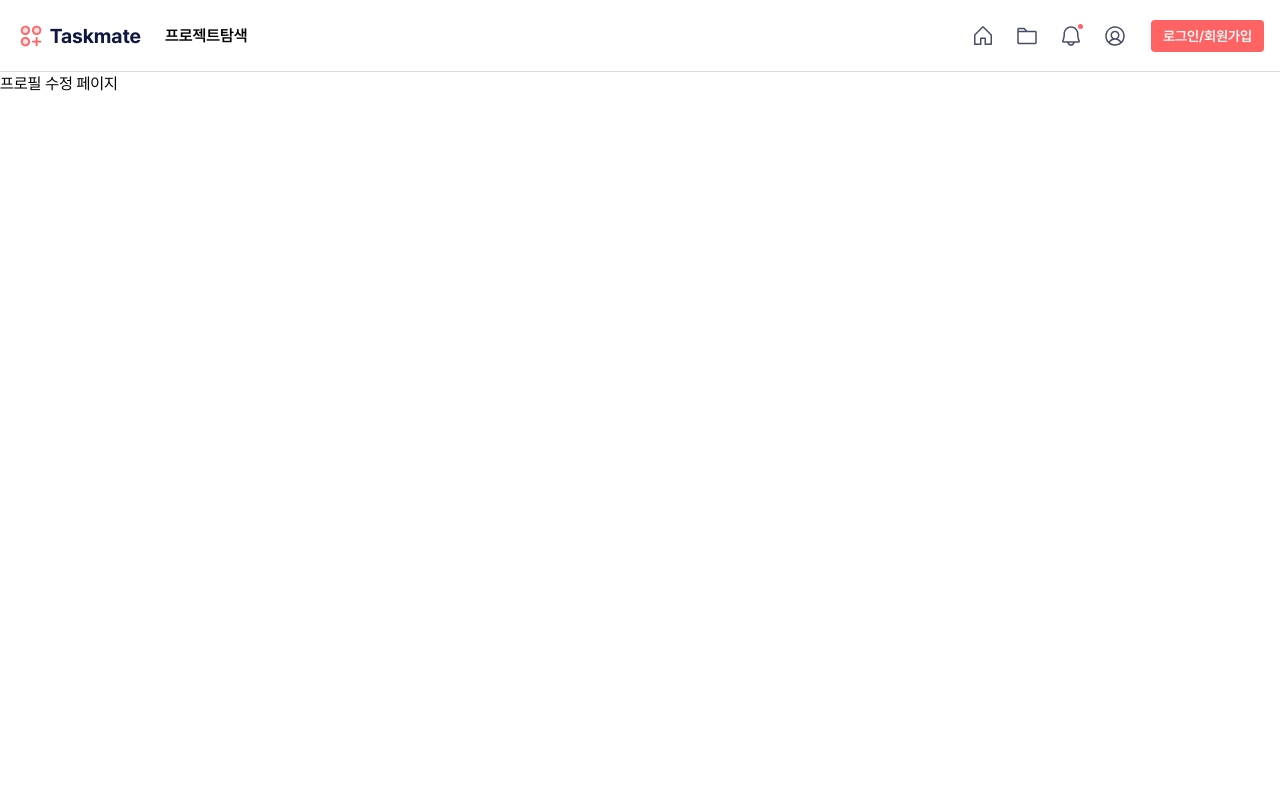
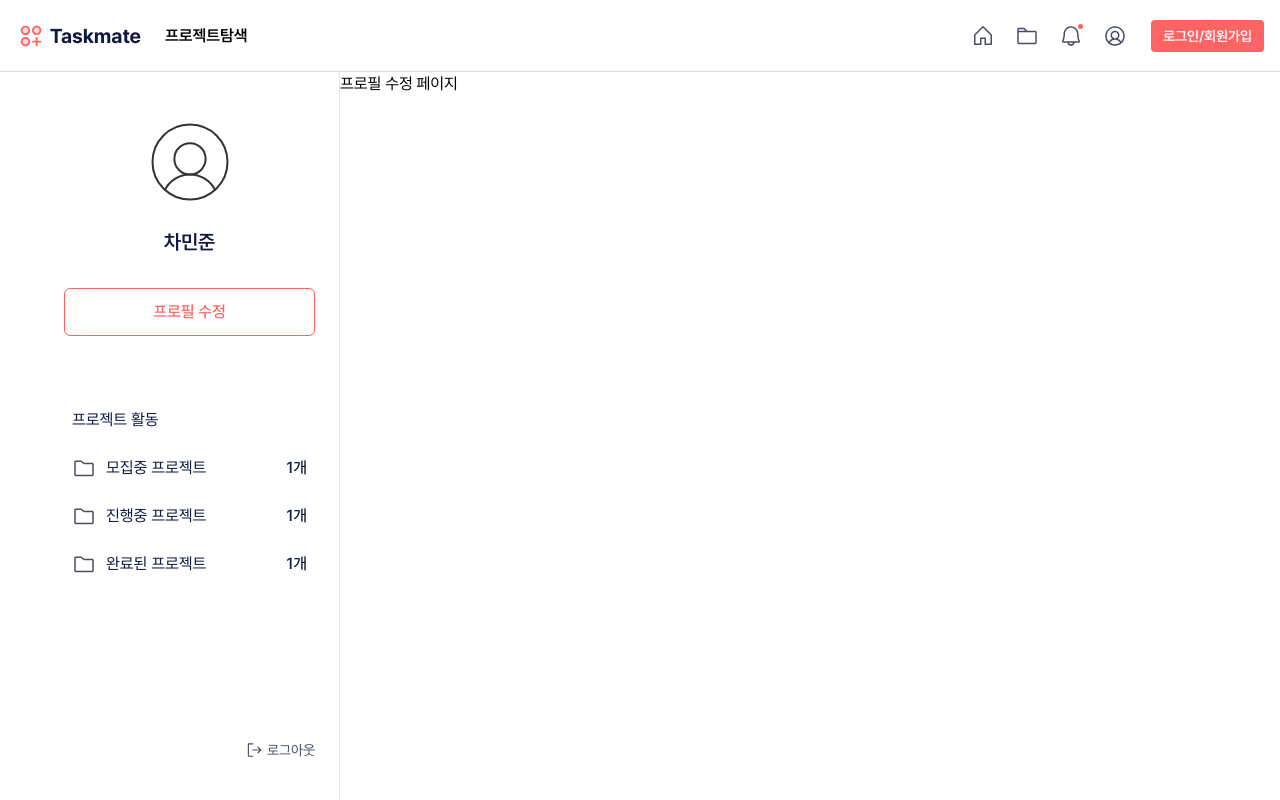
Before and after one commit to Idea-Hive/client, a Next.js app: page /mypage/profile/edit in a window 1280 px wide. Built offline with nearby package versions, Linux system fonts and the light colour scheme; no server answers.

Commit message:
프로필 수정 페이지 작업중

```diff
--- /dev/null
+++ b/src/app/(afterLogin)/mypage/profile/_component/LNB.tsx
@@ -0,0 +1,109 @@
+"use client";
+
+import Button from "@/components/Button";
+
+export default function LNB() {
+    return (
+        <div className="w-[300px] h-[calc(100vh-72px)] bg-white border-r border-n300 py-10 px-6 flex flex-col justify-between">
+            <div className="flex flex-col gap-[60px]">
+                <Profile />
+                <ProjectMenus />
+            </div>
+            <Footer />
+        </div>
+    );
+}
+
+const Profile = () => {
+    return (
+        <div>
+            <div className="w-full flex justify-center mb-4">
+                <svg width="100" height="100" viewBox="0 0 100 100" fill="none" xmlns="http://www.w3.org/2000/svg">
+                    <path
+                        d="M50 87.5C70.7107 87.5 87.5 70.7107 87.5 50C87.5 29.2893 70.7107 12.5 50 12.5C29.2893 12.5 12.5 29.2893 12.5 50C12.5 70.7107 29.2893 87.5 50 87.5Z"
+                        stroke="#343330"
+                        strokeWidth="2"
+                        strokeLinecap="round"
+                        strokeLinejoin="round"
+                    />
+                    <path
+                        d="M50 62.5C58.6294 62.5 65.625 55.5044 65.625 46.875C65.625 38.2456 58.6294 31.25 50 31.25C41.3706 31.25 34.375 38.2456 34.375 46.875C34.375 55.5044 41.3706 62.5 50 62.5Z"
+                        stroke="#343330"
+                        strokeWidth="2"
+                        strokeLinecap="round"
+                        strokeLinejoin="round"
+                    />
+                    <path
+                        d="M24.9219 77.8789C27.2731 73.2477 30.8608 69.358 35.2873 66.641C39.7138 63.924 44.8062 62.4858 50 62.4858C55.1938 62.4858 60.2862 63.924 64.7127 66.641C69.1392 69.358 72.7269 73.2477 75.0781 77.8789"
+                        stroke="#343330"
+                        strokeWidth="2"
+                        strokeLinecap="round"
+                        strokeLinejoin="round"
+                    />
+                </svg>
+            </div>
+            <div className="text-h3 text-n900 text-center mb-8">차민준</div>
+            <Button btnType="line_red" label="프로필 수정" className="w-full" onClick={() => {}} />
+        </div>
+    );
+};
+
+const ProjectMenus = () => {
+    return (
+        <div>
+            <div className="w-full px-2 py-3 text-base text-n900">프로젝트 활동</div>
+            <div>
+                <div className="w-full px-2 py-3 text-base text-n900 flex justify-between cursor-pointer">
+                    <div className="flex items-center gap-2.5">
+                        <svg width="24" height="24" viewBox="0 0 24 24" fill="none" xmlns="http://www.w3.org/2000/svg">
+                            <path
+                                d="M20.25 6.75H12.2503L9.64969 4.8C9.38967 4.60599 9.07411 4.5008 8.74969 4.5H3.75C3.35218 4.5 2.97064 4.65804 2.68934 4.93934C2.40804 5.22064 2.25 5.60218 2.25 6V18.75C2.25 19.1478 2.40804 19.5294 2.68934 19.8107C2.97064 20.092 3.35218 20.25 3.75 20.25H20.3334C20.709 20.2495 21.069 20.1001 21.3346 19.8346C21.6001 19.569 21.7495 19.209 21.75 18.8334V8.25C21.75 7.85218 21.592 7.47064 21.3107 7.18934C21.0294 6.90804 20.6478 6.75 20.25 6.75ZM20.25 18.75H3.75V6H8.74969L11.55 8.1C11.6798 8.19737 11.8377 8.25 12 8.25H20.25V18.75Z"
+                                fill="#474D66"
+                            />
+                        </svg>
+                        모집중 프로젝트
+                    </div>
+                    <div className="text-baseEmphasize">1개</div>
+                </div>
+                <div className="w-full px-2 py-3 text-base text-n900 flex justify-between cursor-pointer">
+                    <div className="flex items-center gap-2.5">
+                        <svg width="24" height="24" viewBox="0 0 24 24" fill="none" xmlns="http://www.w3.org/2000/svg">
+                            <path
+                                d="M20.25 6.75H12.2503L9.64969 4.8C9.38967 4.60599 9.07411 4.5008 8.74969 4.5H3.75C3.35218 4.5 2.97064 4.65804 2.68934 4.93934C2.40804 5.22064 2.25 5.60218 2.25 6V18.75C2.25 19.1478 2.40804 19.5294 2.68934 19.8107C2.97064 20.092 3.35218 20.25 3.75 20.25H20.3334C20.709 20.2495 21.069 20.1001 21.3346 19.8346C21.6001 19.569 21.7495 19.209 21.75 18.8334V8.25C21.75 7.85218 21.592 7.47064 21.3107 7.18934C21.0294 6.90804 20.6478 6.75 20.25 6.75ZM20.25 18.75H3.75V6H8.74969L11.55 8.1C11.6798 8.19737 11.8377 8.25 12 8.25H20.25V18.75Z"
+                                fill="#474D66"
+                            />
+                        </svg>
+                        진행중 프로젝트
+                    </div>
+                    <div className="text-baseEmphasize">1개</div>
+                </div>
+                <div className="w-full px-2 py-3 text-base text-n900 flex justify-between cursor-pointer">
+                    <div className="flex items-center gap-2.5">
+                        <svg width="24" height="24" viewBox="0 0 24 24" fill="none" xmlns="http://www.w3.org/2000/svg">
+                            <path
+                                d="M20.25 6.75H12.2503L9.64969 4.8C9.38967 4.60599 9.07411 4.5008 8.74969 4.5H3.75C3.35218 4.5 2.97064 4.65804 2.68934 4.93934C2.40804 5.22064 2.25 5.60218 2.25 6V18.75C2.25 19.1478 2.40804 19.5294 2.68934 19.8107C2.97064 20.092 3.35218 20.25 3.75 20.25H20.3334C20.709 20.2495 21.069 20.1001 21.3346 19.8346C21.6001 19.569 21.7495 19.209 21.75 18.8334V8.25C21.75 7.85218 21.592 7.47064 21.3107 7.18934C21.0294 6.90804 20.6478 6.75 20.25 6.75ZM20.25 18.75H3.75V6H8.74969L11.55 8.1C11.6798 8.19737 11.8377 8.25 12 8.25H20.25V18.75Z"
+                                fill="#474D66"
+                            />
+                        </svg>
+                        완료된 프로젝트
+                    </div>
+                    <div className="text-baseEmphasize">1개</div>
+                </div>
+            </div>
+        </div>
+    );
+};
+
+const Footer = () => {
+    return (
+        <div className="flex items-center justify-end gap-1 text-sm text-n800">
+            <svg width="18" height="18" viewBox="0 0 18 18" fill="none" xmlns="http://www.w3.org/2000/svg">
+                <path
+                    d="M8.4375 15.1875C8.4375 15.3367 8.37824 15.4798 8.27275 15.5852C8.16726 15.6907 8.02418 15.75 7.875 15.75H3.375C3.22582 15.75 3.08274 15.6907 2.97725 15.5852C2.87176 15.4798 2.8125 15.3367 2.8125 15.1875V2.8125C2.8125 2.66332 2.87176 2.52024 2.97725 2.41475C3.08274 2.30926 3.22582 2.25 3.375 2.25H7.875C8.02418 2.25 8.16726 2.30926 8.27275 2.41475C8.37824 2.52024 8.4375 2.66332 8.4375 2.8125C8.4375 2.96168 8.37824 3.10476 8.27275 3.21025C8.16726 3.31574 8.02418 3.375 7.875 3.375H3.9375V14.625H7.875C8.02418 14.625 8.16726 14.6843 8.27275 14.7898C8.37824 14.8952 8.4375 15.0383 8.4375 15.1875ZM16.148 8.60203L13.3355 5.78953C13.2299 5.68398 13.0868 5.62469 12.9375 5.62469C12.7882 5.62469 12.6451 5.68398 12.5395 5.78953C12.434 5.89508 12.3747 6.03823 12.3747 6.1875C12.3747 6.33677 12.434 6.47992 12.5395 6.58547L14.3923 8.4375H7.875C7.72582 8.4375 7.58274 8.49676 7.47725 8.60225C7.37176 8.70774 7.3125 8.85082 7.3125 9C7.3125 9.14918 7.37176 9.29226 7.47725 9.39775C7.58274 9.50324 7.72582 9.5625 7.875 9.5625H14.3923L12.5395 11.4145C12.434 11.5201 12.3747 11.6632 12.3747 11.8125C12.3747 11.9618 12.434 12.1049 12.5395 12.2105C12.6451 12.316 12.7882 12.3753 12.9375 12.3753C13.0868 12.3753 13.2299 12.316 13.3355 12.2105L16.148 9.39797C16.2003 9.34573 16.2418 9.28369 16.2701 9.2154C16.2984 9.14712 16.3129 9.07392 16.3129 9C16.3129 8.92608 16.2984 8.85288 16.2701 8.7846C16.2418 8.71631 16.2003 8.65427 16.148 8.60203Z"
+                    fill="#474D66"
+                />
+            </svg>
+            로그아웃
+        </div>
+    );
+};
--- /dev/null
+++ b/src/app/(afterLogin)/mypage/profile/layout.tsx
@@ -0,0 +1,10 @@
+import LNB from "./_component/LNB";
+
+export default function ProfileLayout({ children }: { children: React.ReactNode }) {
+    return (
+        <div className="w-[1200px] mx-auto flex">
+            <LNB />
+            <div className="flex-1">{children}</div>
+        </div>
+    );
+}
```
